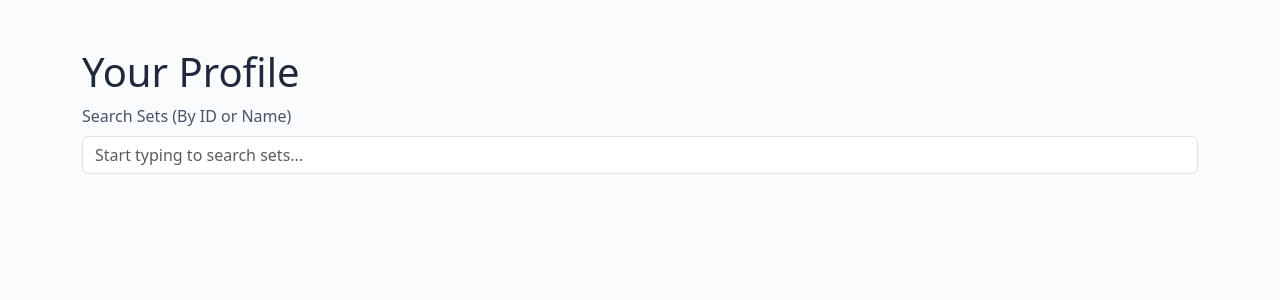
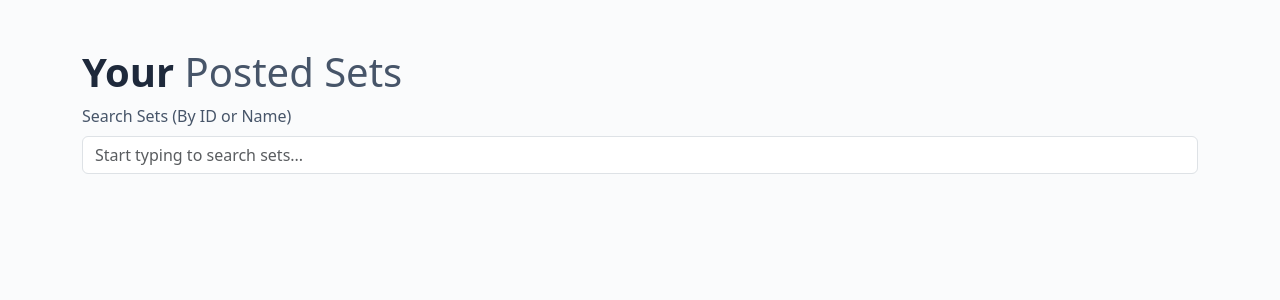
Before and after one commit to sebcun/myLegoDB, a Flask app: page /profile in a window 1280 px wide. Shown: the part 67-367 px from the top of the page. Run offline with Flask 3, Linux system fonts and the light colour scheme; the visitor is signed in with stand-in values (Sample User, id 1); data comes from the database, SQL or seed files in the repository; data that the repository does not hold is empty.

Commit message:
Updated Headings

```diff
--- a/templates/profile.html
+++ b/templates/profile.html
@@ -1,6 +1,9 @@
 {% extends "base.html" %}{% block content %}
 <div class="container mt-5">
-  <h1 class="text-primary">Your Profile</h1>
+  <h1 class="text-primary">
+    <span id="profileUsername" class="fw-bold">Your</span>
+    <span class="text-secondary">Posted Sets</span>
+  </h1>
   <div class="mb-3">
     <label for="setSearch" class="form-label text-secondary"
       >Search Sets (By ID or Name)</label
--- a/templates/setsView.html
+++ b/templates/setsView.html
@@ -1,6 +1,9 @@
 {% extends "base.html" %}{% block content %}
 <div class="container mt-5">
-  <h1 class="text-primary"><span id="setName">Loading...</span> Posted Sets</h1>
+  <h1 class="text-primary">
+    <span id="setName" class="fw-bold">Loading...</span>
+    <span class="text-secondary">Posted Sets</span>
+  </h1>
   <div class="row" id="loading-row">
     <div class="col-lg-3 col-md-4 col-sm-6 col-12 mb-3">
       <div class="card">
```
Also changed, not shown: templates/otherProfile.html (+5 -2 lines).
